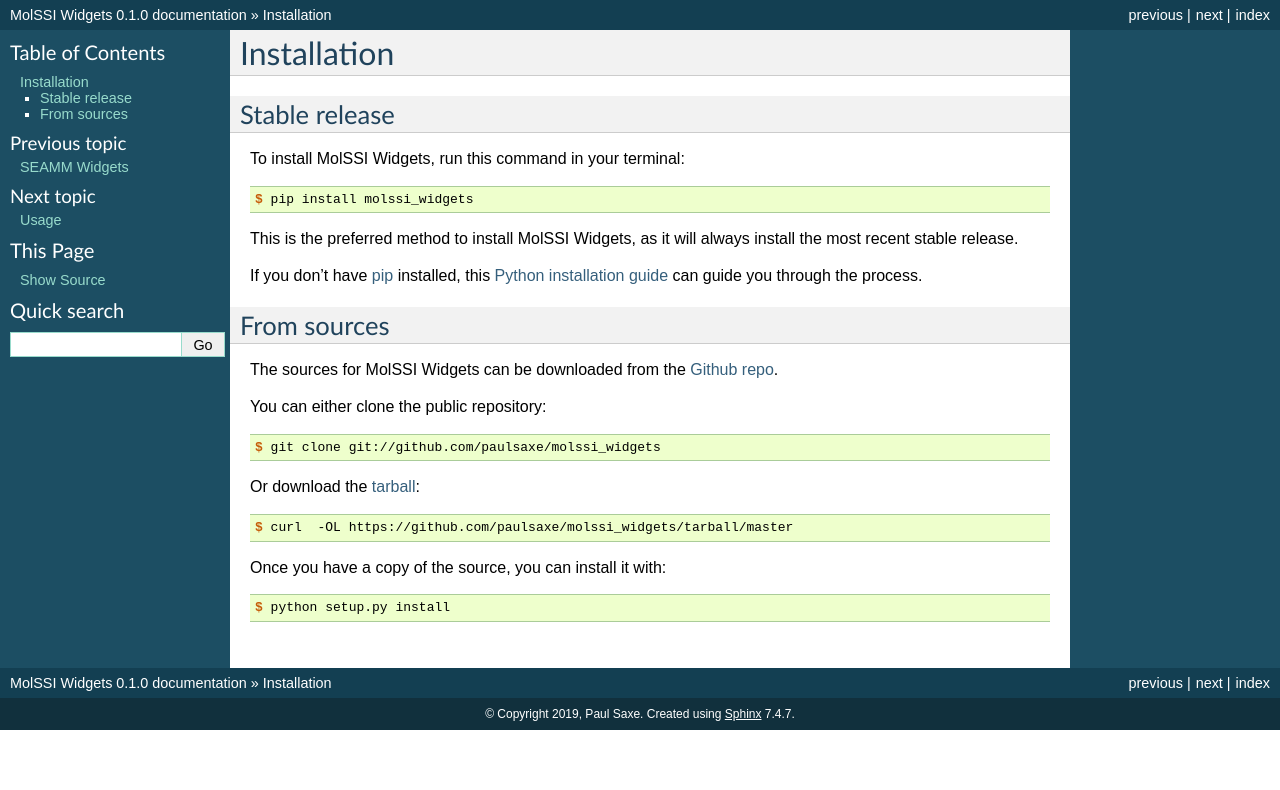
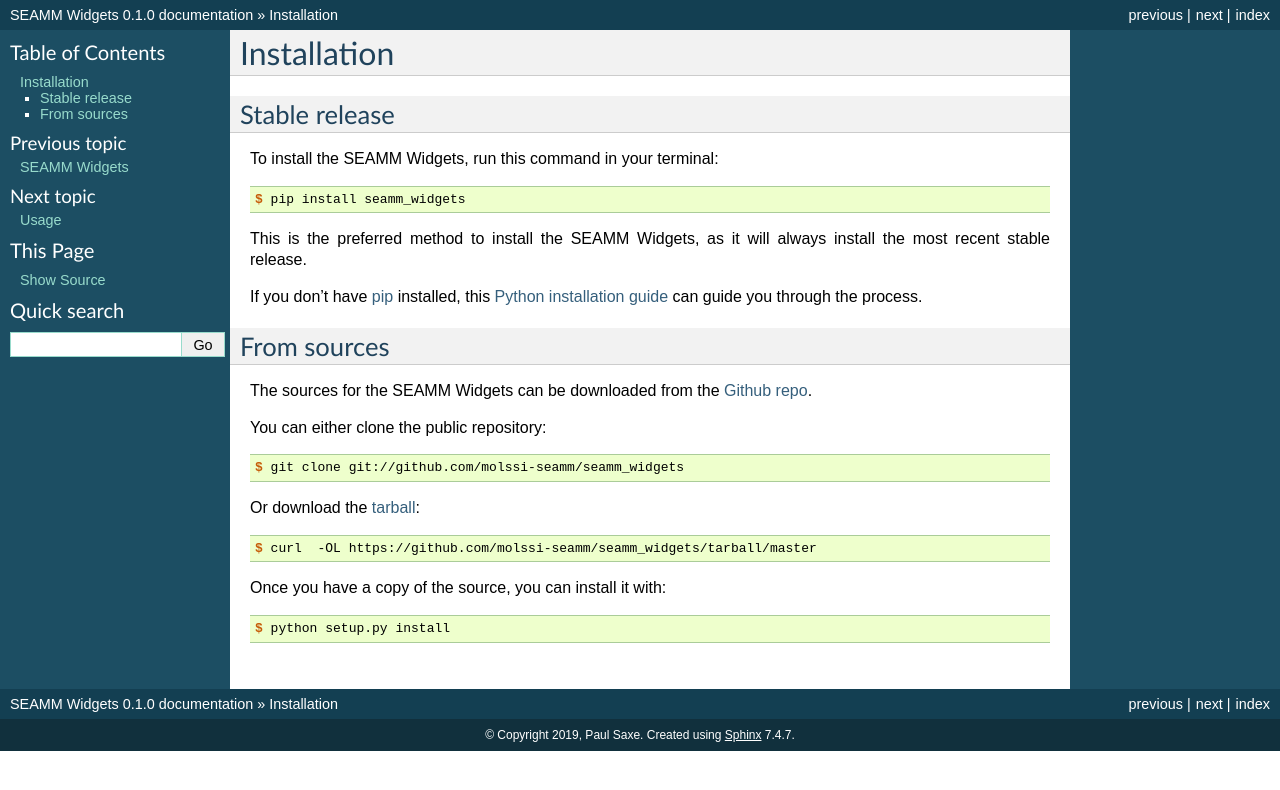
Before and after one commit to molssi-seamm/seamm_widgets, a Sphinx documentation site: the page built from docs/installation.rst, in a window 1280 px wide. Shown: the top 790 px of the page. Built offline with Sphinx 7.4.7, drawn with Linux system fonts in a browser that asks for light colours; pages that are not in the unit, such as notebooks, are missing from menus; the version number is read from the project's files by our own code.

Commit message:
Continuing to Travis and fixing molssi names

```diff
--- a/docs/conf.py
+++ b/docs/conf.py
@@ -1,7 +1,7 @@
 #!/usr/bin/env python
 # -*- coding: utf-8 -*-
 #
-# molssi_widgets documentation build configuration file, created by
+# seamm_widgets documentation build configuration file, created by
 # sphinx-quickstart on Tue Jul  9 22:26:36 2013.
 #
 # This file is execfile()d with the current directory set to its
@@ -31,7 +31,7 @@
 # version is used.
 sys.path.insert(0, project_root)
 
-import molssi_widgets
+import seamm_widgets
 
 # -- General configuration ---------------------------------------------
 
@@ -55,7 +55,7 @@
 master_doc = 'index'
 
 # General information about the project.
-project = u'MolSSI Widgets'
+project = u'SEAMM Widgets'
 copyright = u"2019, Paul Saxe"
 
 # The version info for the project you're documenting, acts as replacement
@@ -63,9 +63,9 @@
 # the built documents.
 #
 # The short X.Y version.
-version = molssi_widgets.__version__
+version = seamm_widgets.__version__
 # The full version, including alpha/beta/rc tags.
-release = molssi_widgets.__version__
+release = seamm_widgets.__version__
 
 # The language for content autogenerated by Sphinx. Refer to documentation
 # for a list of supported languages.
@@ -188,7 +188,7 @@
 #html_file_suffix = None
 
 # Output file base name for HTML help builder.
-htmlhelp_basename = 'molssi_widgetsdoc'
+htmlhelp_basename = 'seamm_widgetsdoc'
 
 
 # -- Options for LaTeX output ------------------------------------------
@@ -208,8 +208,8 @@
 # (source start file, target name, title, author, documentclass
 # [howto/manual]).
 latex_documents = [
-    ('index', 'molssi_widgets.tex',
-     u'MolSSI Widgets Documentation',
+    ('index', 'seamm_widgets.tex',
+     u'SEAMM Widgets Documentation',
      u'Paul Saxe', 'manual'),
 ]
 
@@ -239,8 +239,8 @@
 # One entry per manual page. List of tuples
 # (source start file, name, description, authors, manual section).
 man_pages = [
-    ('index', 'molssi_widgets',
-     u'MolSSI Widgets Documentation',
+    ('index', 'seamm_widgets',
+     u'SEAMM Widgets Documentation',
      [u'Paul Saxe'], 1)
 ]
 
@@ -254,10 +254,10 @@
 # (source start file, target name, title, author,
 #  dir menu entry, description, category)
 texinfo_documents = [
-    ('index', 'molssi_widgets',
-     u'MolSSI Widgets Documentation',
+    ('index', 'seamm_widgets',
+     u'SEAMM Widgets Documentation',
      u'Paul Saxe',
-     'molssi_widgets',
+     'seamm_widgets',
      'One line description of project.',
      'Miscellaneous'),
 ]
--- a/docs/index.rst
+++ b/docs/index.rst
@@ -1,5 +1,5 @@
-Welcome to MolSSI Widgets's documentation!
-======================================
+Welcome to the documentation for the SEAMM widgets!
+===================================================
 
 Contents:
 
--- a/docs/installation.rst
+++ b/docs/installation.rst
@@ -8,13 +8,13 @@
 Stable release
 --------------
 
-To install MolSSI Widgets, run this command in your terminal:
+To install the SEAMM Widgets, run this command in your terminal:
 
 .. code-block:: console
 
-    $ pip install molssi_widgets
+    $ pip install seamm_widgets
 
-This is the preferred method to install MolSSI Widgets, as it will always install the most recent stable release.
+This is the preferred method to install the SEAMM Widgets, as it will always install the most recent stable release.
 
 If you don't have `pip`_ installed, this `Python installation guide`_ can guide
 you through the process.
@@ -26,19 +26,19 @@
 From sources
 ------------
 
-The sources for MolSSI Widgets can be downloaded from the `Github repo`_.
+The sources for the SEAMM Widgets can be downloaded from the `Github repo`_.
 
 You can either clone the public repository:
 
 .. code-block:: console
 
-    $ git clone git://github.com/paulsaxe/molssi_widgets
+    $ git clone git://github.com/molssi-seamm/seamm_widgets
 
 Or download the `tarball`_:
 
 .. code-block:: console
 
-    $ curl  -OL https://github.com/paulsaxe/molssi_widgets/tarball/master
+    $ curl  -OL https://github.com/molssi-seamm/seamm_widgets/tarball/master
 
 Once you have a copy of the source, you can install it with:
 
@@ -47,5 +47,5 @@
     $ python setup.py install
 
 
-.. _Github repo: https://github.com/paulsaxe/molssi_widgets
-.. _tarball: https://github.com/paulsaxe/molssi_widgets/tarball/master
+.. _Github repo: https://github.com/molssi-seamm/seamm_widgets
+.. _tarball: https://github.com/molssi-seamm/seamm_widgets/tarball/master
--- a/docs/usage.rst
+++ b/docs/usage.rst
@@ -2,6 +2,6 @@
 Usage
 =====
 
-To use MolSSI Widgets in a project::
+To use the SEAMM Widgets in a project::
 
-    import molssi_widgets
+    import seamm_widgets
--- a/setup.cfg
+++ b/setup.cfg
@@ -7,7 +7,7 @@
 search = version='{current_version}'
 replace = version='{new_version}'
 
-[bumpversion:file:molssi_widgets/__init__.py]
+[bumpversion:file:seamm_widgets/__init__.py]
 search = __version__ = '{current_version}'
 replace = __version__ = '{new_version}'
 
--- a/travis_pypi_setup.py
+++ b/travis_pypi_setup.py
@@ -20,7 +20,7 @@
     from urllib.request import urlopen
 
 
-GITHUB_REPO = 'paulsaxe/molssi_widgets'
+GITHUB_REPO = 'molssi-seamm/seamm_widgets'
 TRAVIS_CONFIG_FILE = os.path.join(
     os.path.dirname(os.path.abspath(__file__)), '.travis.yml')
 
```
Also changed, not shown: CONTRIBUTING.rst (+11 -11 lines), 2 other files.
